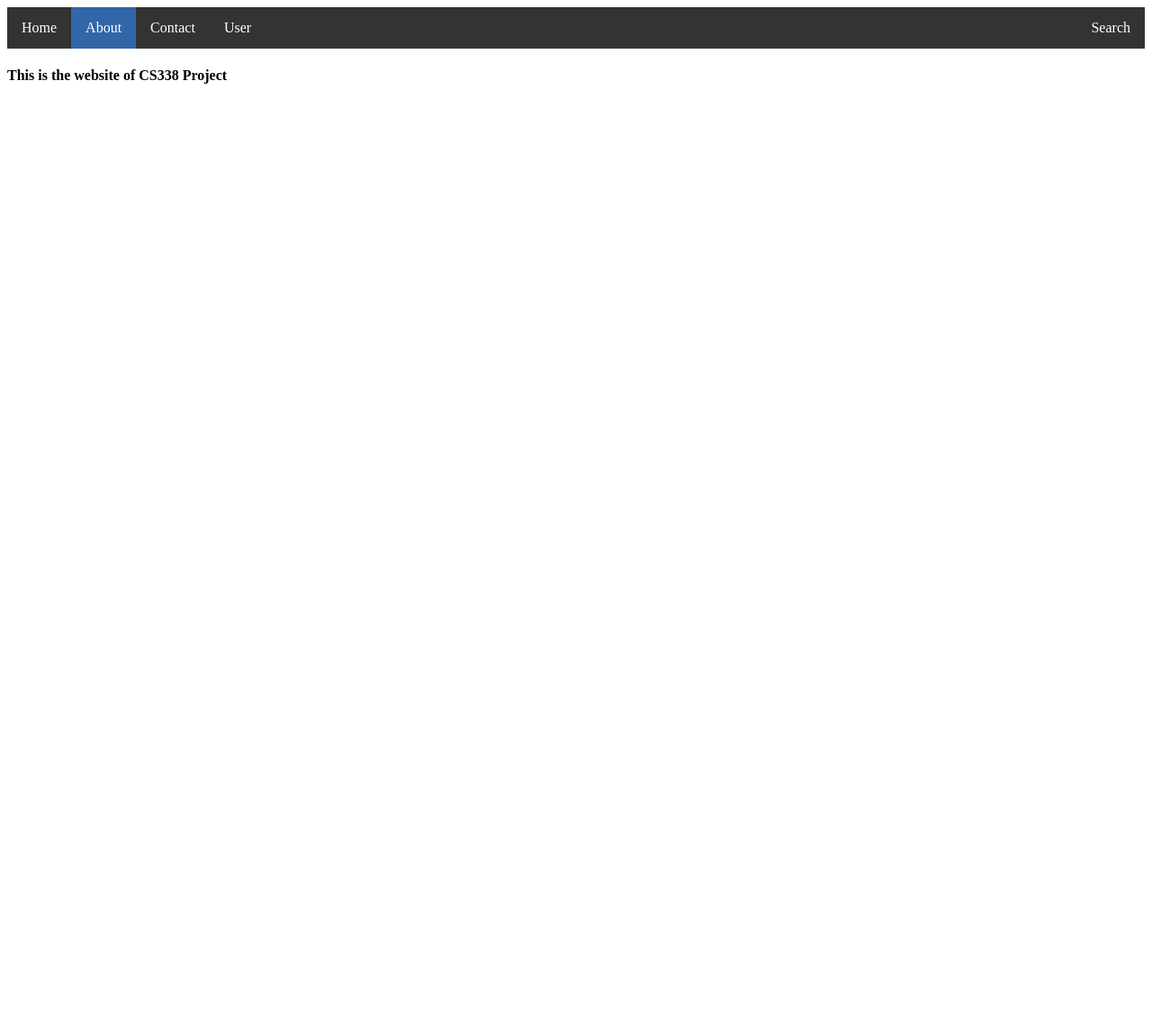
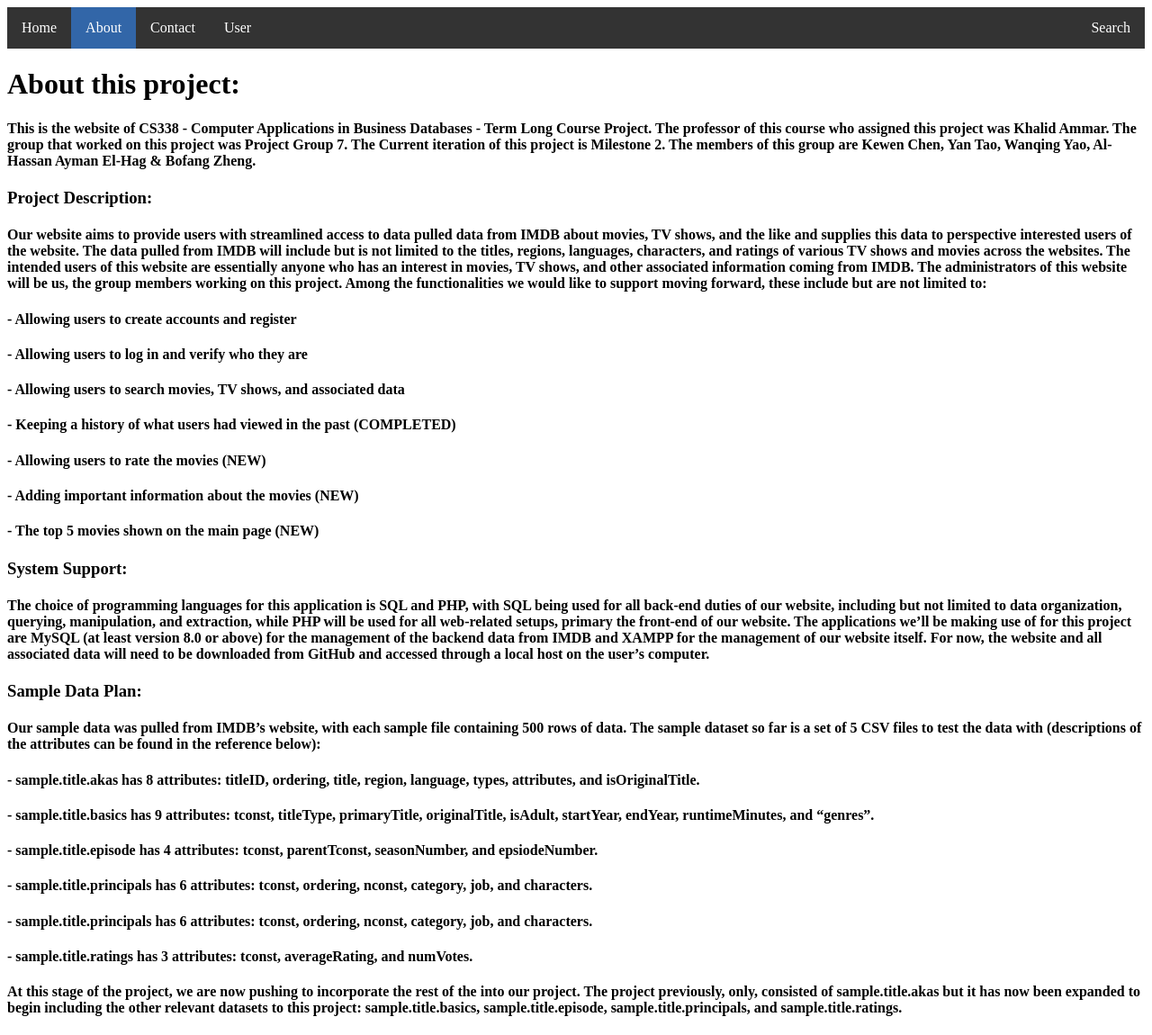
Before and after one commit to zbf0/CS338-Final, a PHP site: page /about.php in a window 1280 px wide. Shown: the whole page at 90% size. Before the commit the page ends 93 px from the top, so only its background shows below. Run offline with PHP 8.4, Linux system fonts and the light colour scheme.

Commit message:
Add files via upload

```diff
--- a/WebsiteSetup/about.php
+++ b/WebsiteSetup/about.php
@@ -13,7 +13,33 @@
   </div>
 </ul>
 
-<h4>This is the website of CS338 Project</h4>
+<h1>About this project:<h1>
+<h4>This is the website of CS338 - Computer Applications in Business Databases - Term Long Course Project.
+The professor of this course who assigned this project was Khalid Ammar.
+The group that worked on this project was Project Group 7.
+The Current iteration of this project is Milestone 2.
+The members of this group are Kewen Chen, Yan Tao, Wanqing Yao, Al-Hassan Ayman El-Hag & Bofang Zheng.
+<h3>Project Description:
+<h4>Our website aims to provide users with streamlined access to data pulled data from IMDB about movies, TV shows, and the like and supplies this data to perspective interested users of the website. The data pulled from IMDB will include but is not limited to the titles, regions, languages, characters, and ratings of various TV shows and movies across the websites. The intended users of this website are essentially anyone who has an interest in movies, TV shows, and other associated information coming from IMDB. The administrators of this website will be us, the group members working on this project. Among the functionalities we would like to support moving forward, these include but are not limited to:
+<h4> - Allowing users to create accounts and register<h4>
+<h4> - Allowing users to log in and verify who they are<h4>
+<h4> - Allowing users to search movies, TV shows, and associated data<h4>
+<h4> - Keeping a history of what users had viewed in the past (COMPLETED)<h4>
+<h4> - Allowing users to rate the movies (NEW)<h4>
+<h4> - Adding important information about the movies (NEW)<h4>
+<h4> - The top 5 movies shown on the main page (NEW)<h4>
+<h3>System Support:
+<h4>The choice of programming languages for this application is SQL and PHP, with SQL being used for all back-end duties of our website, including but not limited to data organization, querying, manipulation, and extraction, while PHP will be used for all web-related setups, primary the front-end of our website. The applications we’ll be making use of for this project are MySQL (at least version 8.0 or above) for the management of the backend data from IMDB and XAMPP for the management of our website itself. For now, the website and all associated data will need to be downloaded from GitHub and accessed through a local host on the user’s computer.
+<h3>Sample Data Plan:
+<h4>Our sample data was pulled from IMDB’s website, with each sample file containing 500 rows of data. The sample dataset so far is a set of 5 CSV files to test the data with (descriptions of the attributes can be found in the reference below):
+<h4> - sample.title.akas has 8 attributes: titleID, ordering, title, region, language, types, attributes, and isOriginalTitle.
+<h4> - sample.title.basics has 9 attributes: tconst, titleType, primaryTitle, originalTitle, isAdult, startYear, endYear, runtimeMinutes, and “genres”.
+<h4> - sample.title.episode has 4 attributes: tconst, parentTconst, seasonNumber, and epsiodeNumber.
+<h4> - sample.title.principals has 6 attributes: tconst, ordering, nconst, category, job, and characters.
+<h4> - sample.title.principals has 6 attributes: tconst, ordering, nconst, category, job, and characters.
+<h4> - sample.title.ratings has 3 attributes: tconst, averageRating, and numVotes.
+<h4> At this stage of the project, we are now pushing to incorporate the rest of the into our project. The project previously, only, consisted of sample.title.akas but it has now been expanded to begin including the other relevant datasets to this project: sample.title.basics, sample.title.episode, sample.title.principals, and sample.title.ratings.
+
 
 </body>
 </html>
```
